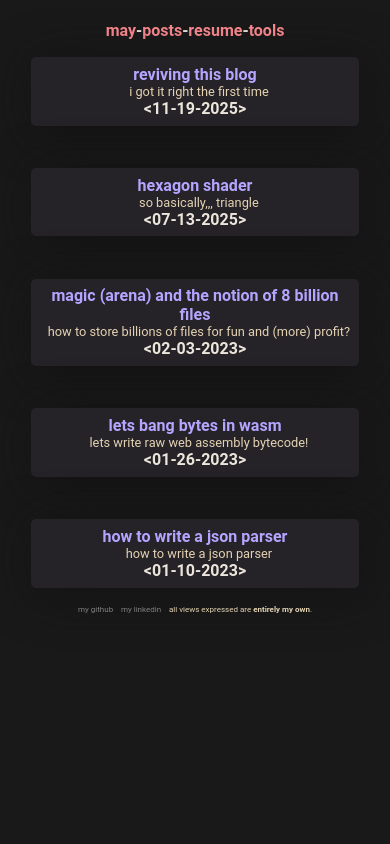
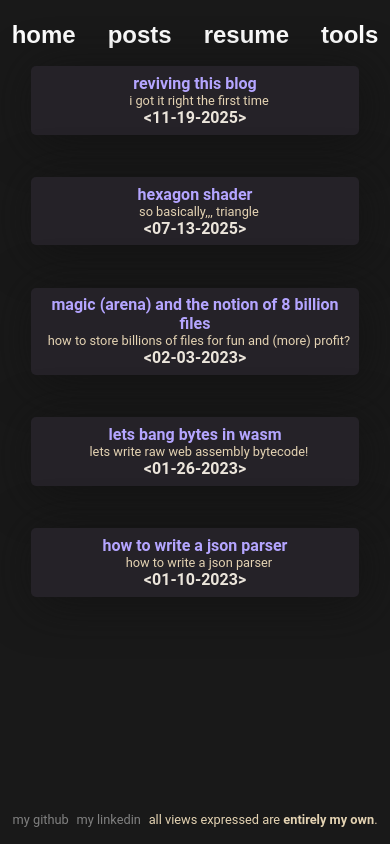
Before and after one commit to queercat/blog, a Next.js app in the folder app/: page /posts in a window 390 px wide. Built offline with nearby package versions, Linux system fonts and the light colour scheme.

Commit message:
Updates CSS.

```diff
--- a/app/components/Blog/Blog.module.css
+++ b/app/components/Blog/Blog.module.css
@@ -4,6 +4,7 @@
 
   align-items: center;
   gap: 2vh;
+  flex: 1;
 }
 
 .post {
--- a/app/components/Footer/Footer.module.css
+++ b/app/components/Footer/Footer.module.css
@@ -21,9 +21,3 @@
     font-size: 0.8rem;
   }
 }
-
-@media screen and (max-width: 800px) {
-  .footer p {
-    font-size: 0.5rem;
-  }
-}
--- a/app/components/Header/Header.jsx
+++ b/app/components/Header/Header.jsx
@@ -8,13 +8,9 @@ export default function Header() {
         <div className={styles.header_item}>
           <h1>
             <Link href="/" className={styles.header_url}>
-              may
+              home
             </Link>
           </h1>
-        </div>
-
-        <div className={styles.header_item}>
-          <h1 className={styles.header_seperator}>-</h1>
         </div>
 
         <div className={styles.header_item}>
@@ -26,19 +22,11 @@ export default function Header() {
         </div>
 
         <div className={styles.header_item}>
-          <h1 className={styles.header_seperator}>-</h1>
-        </div>
-
-        <div className={styles.header_item}>
           <h1>
             <Link href="/resume" className={styles.header_url}>
               resume
             </Link>
           </h1>
-        </div>
-
-        <div className={styles.header_item}>
-          <h1 className={styles.header_seperator}>-</h1>
         </div>
 
         <div className={styles.header_item}>
--- a/app/components/Header/Header.module.css
+++ b/app/components/Header/Header.module.css
@@ -7,7 +7,7 @@
 
 .header_items {
   display: flex;
-  gap: 2vh;
+  gap: 2rem;
 }
 
 .header_item {
@@ -15,8 +15,9 @@
 }
 
 .header_url {
-  color: #fe8b91;
-  font-weight: bold;
+  color: #ffffff;
+  font-family: Arial, Helvetica, sans-serif;
+  font-weight: 800;
 }
 
 .header_seperator {
@@ -24,12 +25,12 @@
 }
 
 @media screen and (max-width: 700px) {
-  .header_items {
-    gap: 0;
+  .header h1 {
+    font-size: 2rem;
   }
 
-  .header h1 {
-    font-size: 2rem;
+  .header_url {
+    font-size: 1.5rem;
   }
 }
 
--- a/app/pages/index.jsx
+++ b/app/pages/index.jsx
@@ -20,7 +20,7 @@ export default function Home() {
           </p>
         </div>
 
-        <div className={styles.blurb}>
+        {/* <div className={styles.blurb}>
           <h1 className={styles.blurb_header}>#skills</h1>
           <p>- languages: python, javascript, c++, c, rust, go, c#.</p>
           <p>
@@ -50,7 +50,7 @@ export default function Home() {
             : my <a href="https://queercat.github.io">portfolio</a> written with
             React and Three.js.
           </p>
-        </div>
+        </div> */}
       </div>
     </div>
   );
```
Also changed, not shown: app/components/Home/Home.module.css (+4 -7 lines).
